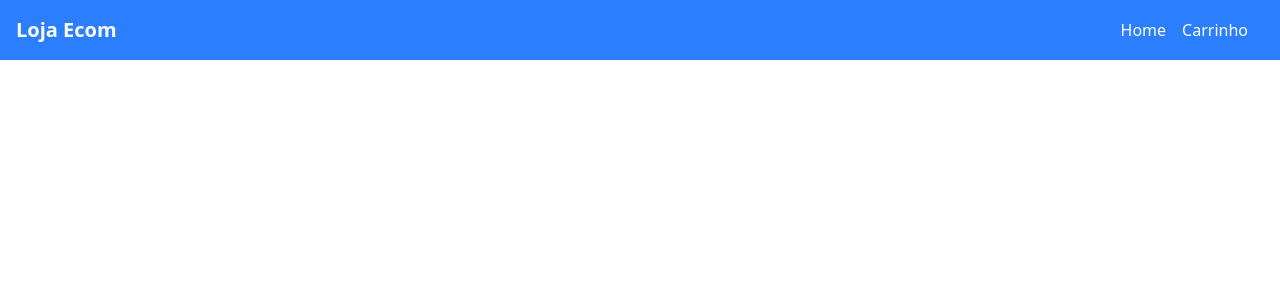
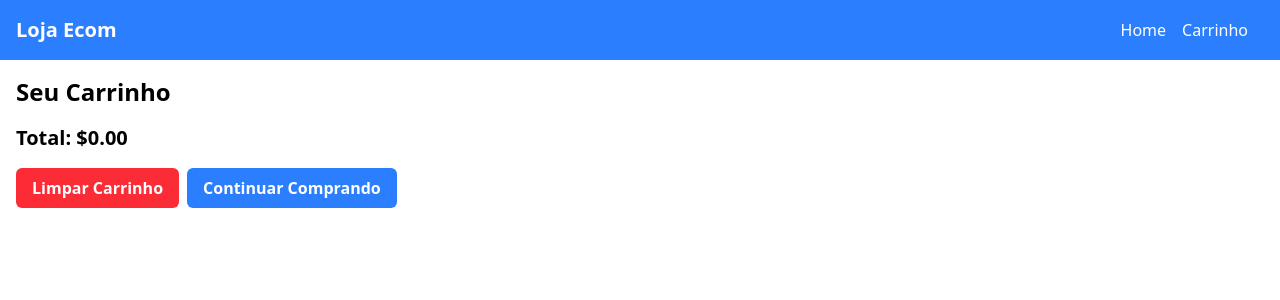
Before and after one commit to Kay-Carv/ProjetoCRUD-Ecomerce, a React (Vite) app in the folder frontend/: page /carrinho in a window 1280 px wide. Shown: the top 300 px of the page. Built offline with nearby package versions, Linux system fonts and the light colour scheme.

Commit message:
Fix: Corrigindo estrutura no App.jsx

```diff
--- a/frontend/package.json
+++ b/frontend/package.json
@@ -16,7 +16,7 @@
     "react-dom": "^19.1.0",
     "react-redux": "^9.2.0",
     "react-router-dom": "^7.6.0",
-    "sweetalert2": "^11.21.2",
+    "sweetalert2": "^11.6.13",
     "tailwindcss": "^4.1.7"
   },
   "devDependencies": {
--- a/frontend/src/App.jsx
+++ b/frontend/src/App.jsx
@@ -9,12 +9,11 @@ function App() {
     <Router>
       <div className="min-h-screen flex flex-col">
         <main className="grow">
-        <Header>
+        <Header/>
           <Routes>
             <Route path="/" element={<Home/>}/>
             <Route path="/carrinho" element={<Carrinho/>}/>
           </Routes>
-        </Header>
         </main>
       </div>
     </Router>
--- a/frontend/src/routes/Carrinho.jsx
+++ b/frontend/src/routes/Carrinho.jsx
@@ -41,7 +41,7 @@ const Carrinho = () => {
 
   return (
     <div className='p-4'>
-      <h2 className='text-2xl font-semibold mb-4'> Seu carrinho </h2>
+      <h2 className='text-2xl font-semibold mb-4'> Seu Carrinho </h2>
       <ul className='space-y-2'>
         {carrinho.map((item) =>(
           <li className='flex justify-between items-center border-b pb-2' key={item.id}>
```
Also changed, not shown: 1 other file (tests, documents, lock files or other folders).
